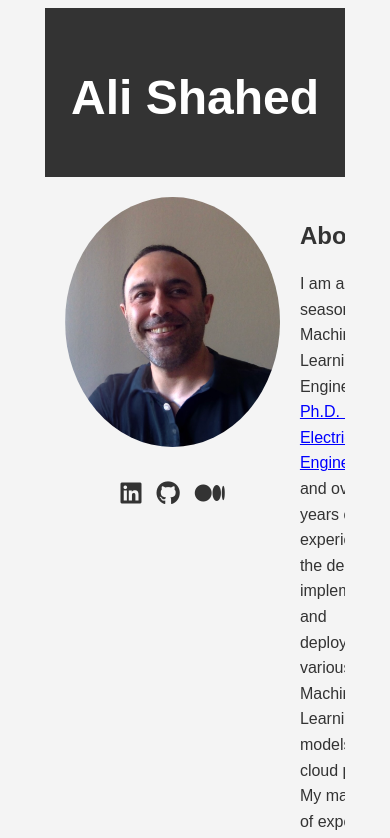
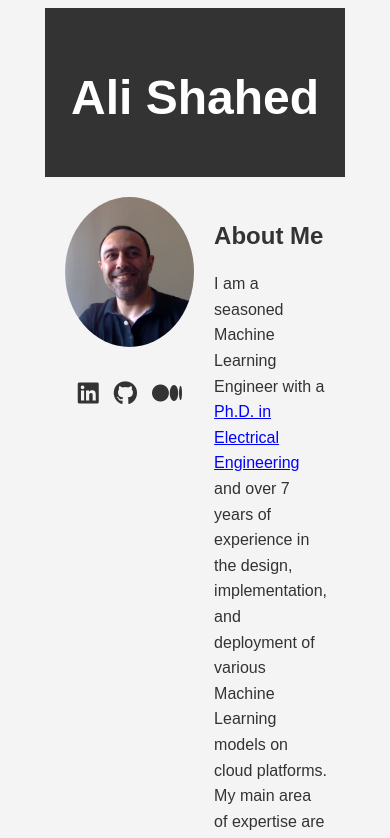
Before and after one commit to Alishahed/alishahed.github.io, a plain HTML site: page index.html in a window 390 px wide. Shown: the top 838 px of the page. Drawn offline with Linux system fonts and the light colour scheme.

Commit message:
change the picture size to fit in mobile devices.

```diff
--- a/styles.css
+++ b/styles.css
@@ -52,8 +52,8 @@ body {
 }
 
 .profile-image {
-    max-width: 250px;
-    height: 250px;
+    max-width: 150px;
+    height: 150px;
     border-radius: 75%;
     margin-bottom: 20px; /* Space between image and social links */
     object-fit: cover;
```
